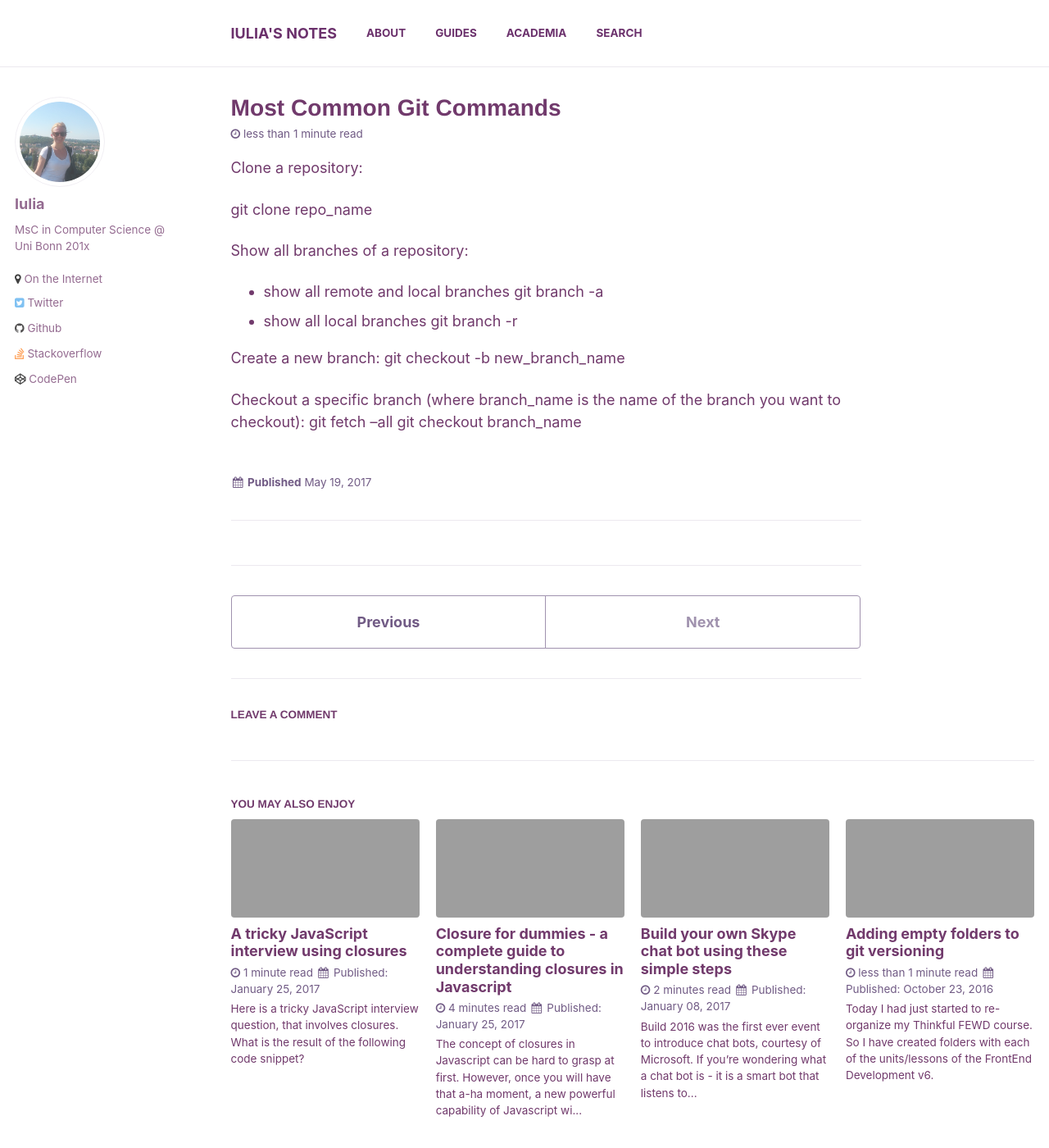
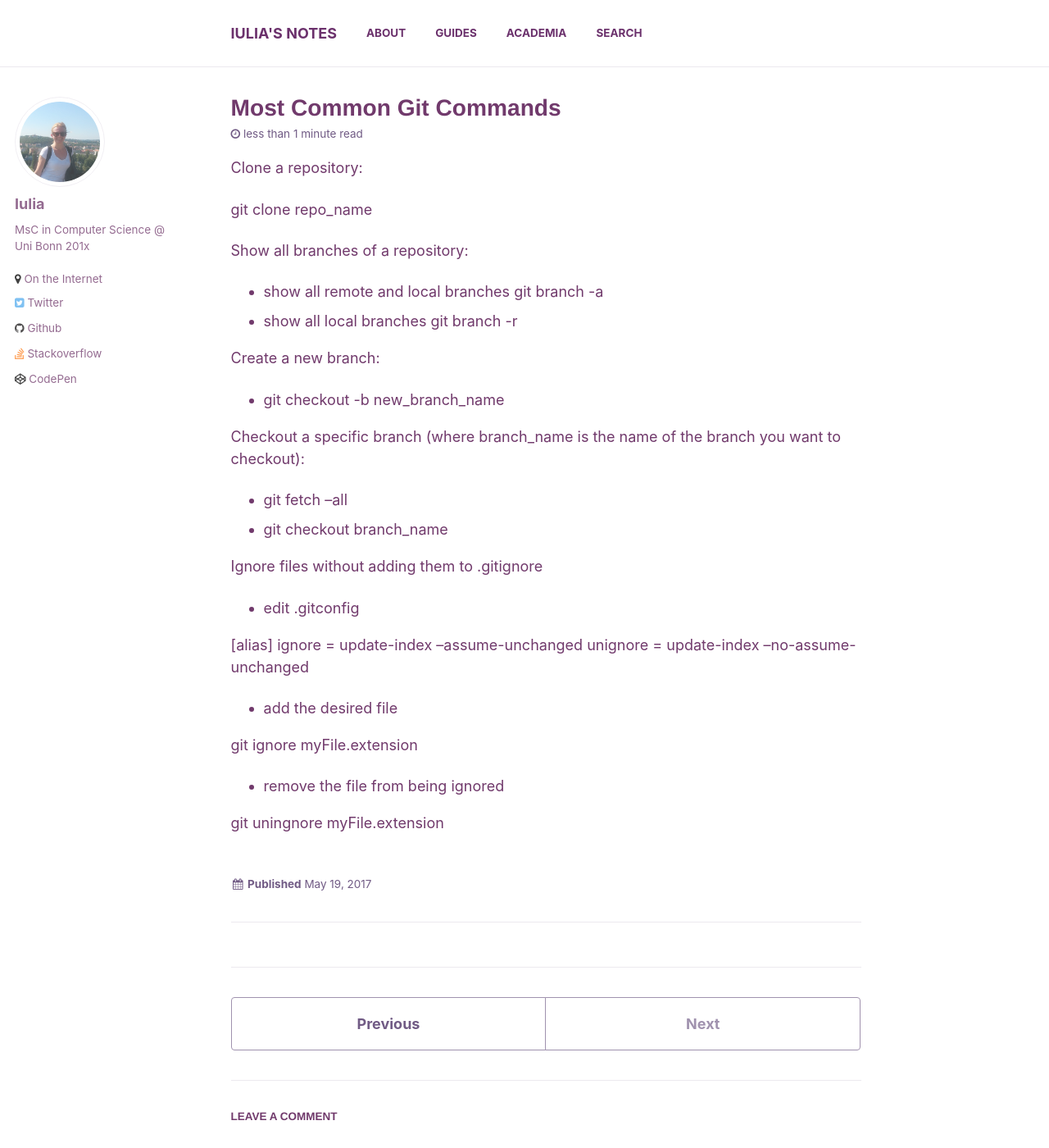
Before and after one commit to iulia-codes/notes, a Jekyll site: the page built from _posts/2017-05-19-most-common-git-commands.md, in a window 1280 px wide and 1400 px high. Shown: the whole window at 82% size. Built offline with Jekyll 4.4.1, drawn with Linux system fonts in a browser that asks for light colours; comment, search, counter and statistics services are not loaded.

Commit message:
Update 2017-05-19-most-common-git-commands.md

```diff
--- a/_posts/2017-05-19-most-common-git-commands.md
+++ b/_posts/2017-05-19-most-common-git-commands.md
@@ -10,8 +10,24 @@ Show all branches of a repository:
   git branch -r
 
 Create a new branch:
-  git checkout -b new_branch_name
+ -  git checkout -b new_branch_name
 
 Checkout a specific branch (where branch_name is the name of the branch you want to checkout):
-  git fetch --all
-  git checkout branch_name
+  - git fetch --all
+  - git checkout branch_name
+
+Ignore files without adding them to .gitignore
+
+- edit .gitconfig
+
+[alias]
+  ignore = update-index --assume-unchanged
+  unignore = update-index --no-assume-unchanged
+
+- add the desired file
+
+git ignore myFile.extension
+
+- remove the file from being ignored
+
+git uningnore myFile.extension
```
